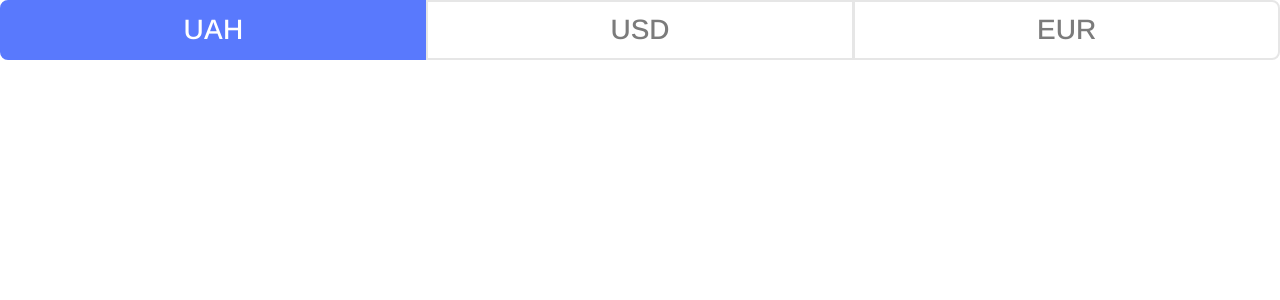
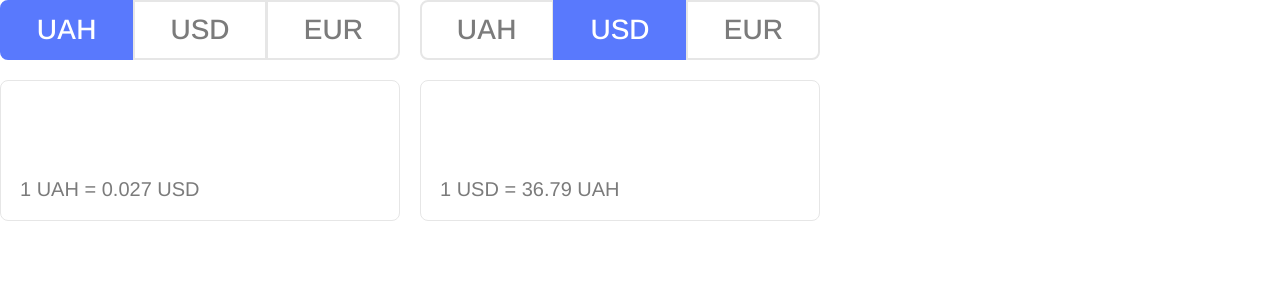
Before and after one commit to bodnya29179/React-Currency-Exchange, a React (Create React App) app: page / in a window 1280 px wide. Shown: the top 300 px of the page. Built offline with nearby package versions, Linux system fonts and the light colour scheme.

Commit message:
Add the currency exchange component

```diff
--- a/src/components/currency-exchange/CurrencyExchange.jsx
+++ b/src/components/currency-exchange/CurrencyExchange.jsx
@@ -1,11 +1,43 @@
-import React from 'react';
+import React, { useEffect, useState } from 'react';
+import classes from './CurrencyExchange.module.scss';
 import CurrencySelect from '../currency-select/CurrencySelect';
+import CurrencyInput from '../currency-input/CurrencyInput';
 import { CURRENCIES } from '../../constants';
+import { buildExchangeLabel } from '../../utils';
 
 const CurrencyExchange = () => {
+  const [currencyFrom, setCurrencyFrom] = useState(CURRENCIES.uah);
+  const [currencyTo, setCurrencyTo] = useState(CURRENCIES.usd);
+
+  const [labelFrom, setLabelFrom] = useState();
+  const [labelTo, setLabelTo] = useState();
+
+  useEffect(() => {
+    setLabelFrom(buildExchangeLabel(currencyFrom, currencyTo));
+    setLabelTo(buildExchangeLabel(currencyTo, currencyFrom));
+  }, [currencyFrom, currencyTo]);
+
   return (
-    <div>
-      <CurrencySelect items={CURRENCIES} selectedIndex={2} itemClickCallback={(val) => console.log('value = ', val)}/>
+    <div className={classes.container}>
+      <div className={classes.currencyExchange}>
+        <CurrencySelect
+          items={CURRENCIES}
+          defaultSelectedValue={currencyFrom}
+          itemClickCallback={(currency) => setCurrencyFrom(currency)}
+        />
+
+        <CurrencyInput label={labelFrom}/>
+      </div>
+
+      <div className={classes.currencyExchange}>
+        <CurrencySelect
+          items={CURRENCIES}
+          defaultSelectedValue={currencyTo}
+          itemClickCallback={(currency) => setCurrencyTo(currency)}
+        />
+
+        <CurrencyInput label={labelTo}/>
+      </div>
     </div>
   );
 };
--- /dev/null
+++ b/src/components/currency-exchange/CurrencyExchange.module.scss
@@ -0,0 +1,11 @@
+.container {
+  display: flex;
+  gap: 20px;
+}
+
+.currencyExchange {
+  display: flex;
+  flex-direction: column;
+  gap: 20px;
+  max-width: 400px;
+}
```
